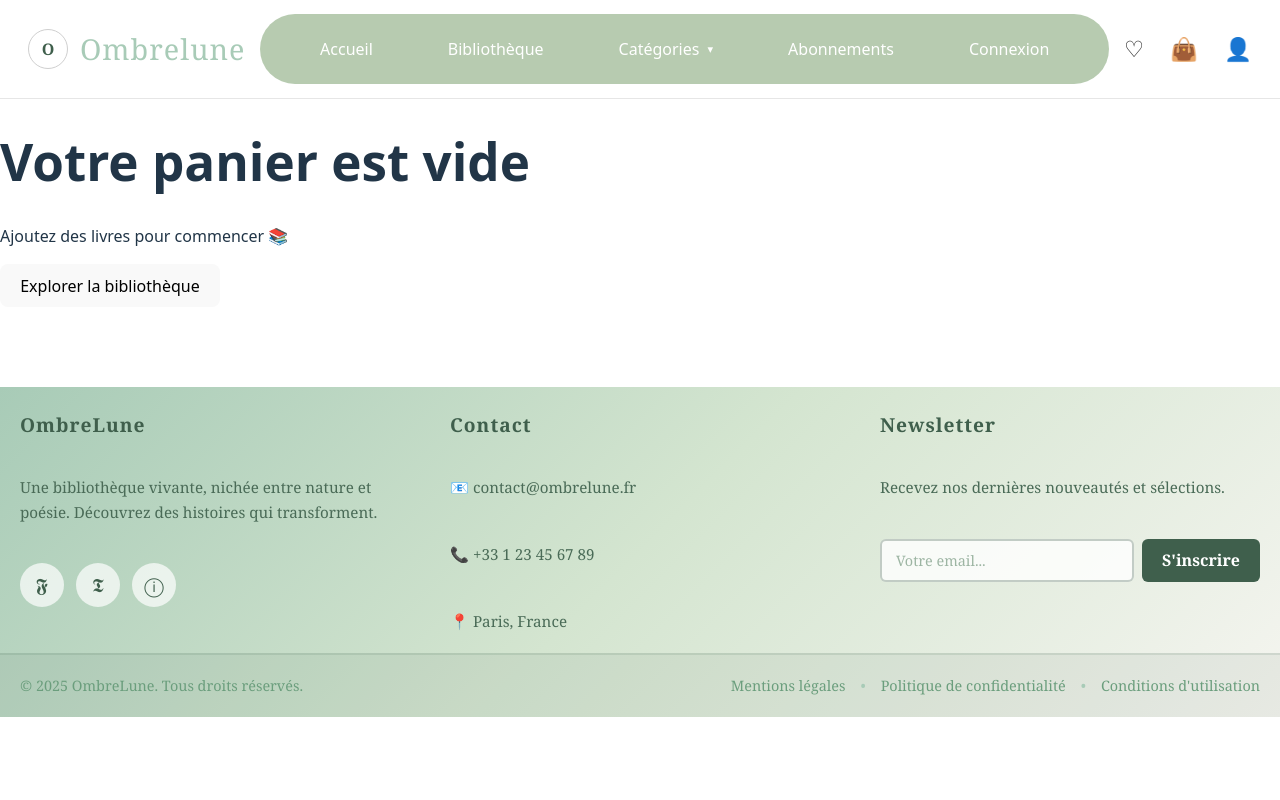
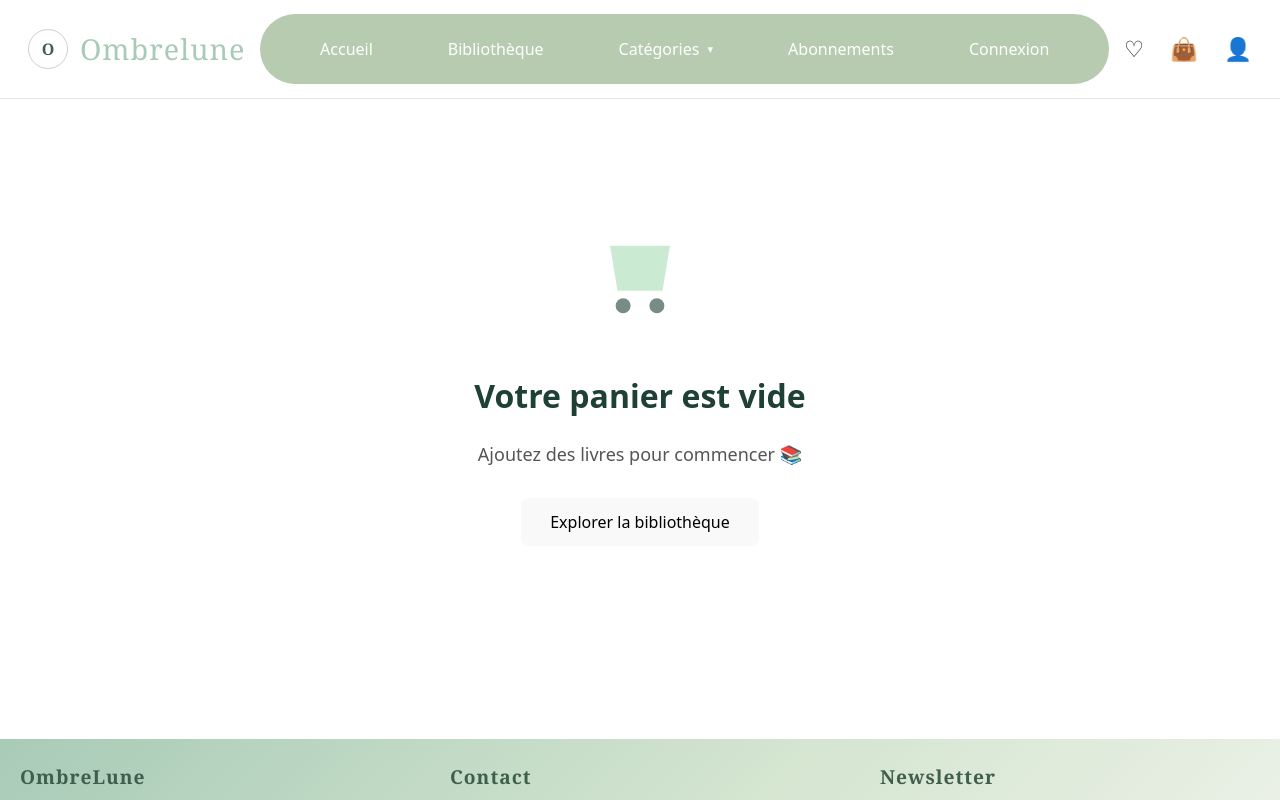
Before and after one commit to Manon1655/Projet-Ecole2.0, a React (Vite) app: page /cart in a window 1280 px wide. Shown: the top 800 px of the page. Built offline with nearby package versions, Linux system fonts and the light colour scheme.

Commit message:
page panier & favoris design

```diff
--- a/src/context/CartContext.jsx
+++ b/src/context/CartContext.jsx
@@ -7,7 +7,12 @@ export function CartProvider({ children }) {
   const [cart, setCart] = useState(() => {
     try {
       const stored = localStorage.getItem('cart')
-      return stored ? JSON.parse(stored) : []
+      // if data includes quantity from previous versions, drop it
+      if (stored) {
+        const parsed = JSON.parse(stored)
+        return parsed.map(({ quantity, ...rest }) => rest)
+      }
+      return []
     } catch {
       return []
     }
@@ -23,15 +28,9 @@ export function CartProvider({ children }) {
   })
 
   const addToCart = (book) => {
-    const newCart = [...cart]
-    const existingIndex = newCart.findIndex(item => item.id === book.id)
-
-    if (existingIndex > -1) {
-      newCart[existingIndex].quantity += 1
-    } else {
-      newCart.push({ ...book, quantity: 1 })
-    }
-
+    // only add once, no quantities
+    if (cart.some(item => item.id === book.id)) return
+    const newCart = [...cart, book]
     setCart(newCart)
     localStorage.setItem('cart', JSON.stringify(newCart))
   }
@@ -42,18 +41,6 @@ export function CartProvider({ children }) {
     localStorage.setItem('cart', JSON.stringify(newCart))
   }
 
-  const updateCartQuantity = (bookId, quantity) => {
-    if (quantity <= 0) {
-      removeFromCart(bookId)
-      return
-    }
-
-    const newCart = cart.map(item =>
-      item.id === bookId ? { ...item, quantity } : item
-    )
-    setCart(newCart)
-    localStorage.setItem('cart', JSON.stringify(newCart))
-  }
 
   const clearCart = () => {
     setCart([])
@@ -89,7 +76,6 @@ export function CartProvider({ children }) {
         favorites,
         addToCart,
         removeFromCart,
-        updateCartQuantity,
         clearCart,
         addToFavorites,
         removeFromFavorites,
--- a/src/pages/Cart.jsx
+++ b/src/pages/Cart.jsx
@@ -3,23 +3,20 @@ import { useNavigate } from "react-router-dom";
 import "../styles/books.css";
 
 export default function Cart() {
-  const { cart, removeFromCart, updateCartQuantity } = useCart();
+  const { cart, removeFromCart } = useCart();
   const navigate = useNavigate();
 
   /* ===============================
      CALCUL TOTAL
   ================================= */
 
+  // without quantity support just sum prices and count items
   const total = cart.reduce(
-    (sum, item) =>
-      sum + Number(item.price) * Number(item.quantity),
+    (sum, item) => sum + Number(item.price),
     0
   );
 
-  const totalItems = cart.reduce(
-    (sum, item) => sum + item.quantity,
-    0
-  );
+  const totalItems = cart.length;
 
   /* ===============================
      PANIER VIDE
@@ -27,7 +24,20 @@ export default function Cart() {
 
   if (cart.length === 0) {
     return (
-      <div className="cart-empty">
+      <div className="empty-state">
+        {/* simple svg icon for empty cart */}
+        <svg
+          xmlns="http://www.w3.org/2000/svg"
+          viewBox="0 0 64 64"
+          className="empty-icon"
+        >
+          <path
+            fill="#A8DDB5"
+            d="M16 18h32l-4 24H20z"
+          />
+          <circle cx="23" cy="50" r="4" fill="#1F4037" />
+          <circle cx="41" cy="50" r="4" fill="#1F4037" />
+        </svg>
         <h1>Votre panier est vide</h1>
         <p>Ajoutez des livres pour commencer 📚</p>
         <button
@@ -72,40 +82,9 @@ export default function Cart() {
                 </p>
               </div>
 
+              {/* quantity controls removed, always one copy per book */}
               <div className="cart-quantity">
-                <button
-                  onClick={() =>
-                    updateCartQuantity(
-                      item.id,
-                      item.quantity - 1
-                    )
-                  }
-                >
-                  −
-                </button>
-
-                <input
-                  type="number"
-                  min="1"
-                  value={item.quantity}
-                  onChange={(e) =>
-                    updateCartQuantity(
-                      item.id,
-                      parseInt(e.target.value) || 1
-                    )
-                  }
-                />
-
-                <button
-                  onClick={() =>
-                    updateCartQuantity(
-                      item.id,
-                      item.quantity + 1
-                    )
-                  }
-                >
-                  +
-                </button>
+                <span>1</span>
               </div>
 
               <div className="cart-total">
--- a/src/pages/Favorites.jsx
+++ b/src/pages/Favorites.jsx
@@ -9,7 +9,19 @@ export default function Favorites() {
 
   if (favorites.length === 0) {
     return (
-      <div className="library-container">
+      <div className="library-container empty-state">
+        <svg
+          xmlns="http://www.w3.org/2000/svg"
+          viewBox="0 0 64 64"
+          className="empty-icon"
+        >
+          <path
+            fill="#A8DDB5"
+            d="M16 18h32l-4 24H20z"
+          />
+          <circle cx="23" cy="50" r="4" fill="#1F4037" />
+          <circle cx="41" cy="50" r="4" fill="#1F4037" />
+        </svg>
         <h1>Mes Favoris</h1>
         <p>Vous n'avez aucun livre en favoris</p>
         <button onClick={() => navigate("/library")} className="btn-primary">
--- a/src/styles/books.css
+++ b/src/styles/books.css
@@ -1,6 +1,44 @@
 /* ===============================
    CART CONTAINER
 ================================= */
+
+/* empty cart state */
+.empty-state {
+  display: flex;
+  flex-direction: column;
+  align-items: center;
+  justify-content: center;
+  min-height: 60vh;
+  text-align: center;
+  color: #1f4037;
+  padding: 40px 20px;
+}
+
+.cart-empty {
+  /* keep for backwards compatibility, but now delegates to generic */
+}
+
+.empty-state h1 {
+  font-size: 32px;
+  margin-bottom: 10px;
+}
+
+.empty-state p {
+  font-size: 18px;
+  margin-bottom: 30px;
+  color: #555;
+}
+
+.empty-state .btn-primary {
+  padding: 12px 28px;
+  font-size: 16px;
+}
+
+.empty-state .empty-icon {
+  width: 120px;
+  margin-bottom: 25px;
+  opacity: 0.6;
+}
 
 .cart-container {
   max-width: 1300px;
```
Also changed, not shown: src/pages/Profile.jsx (line endings or trailing spaces), 1 other file (tests, documents, lock files or other folders).
